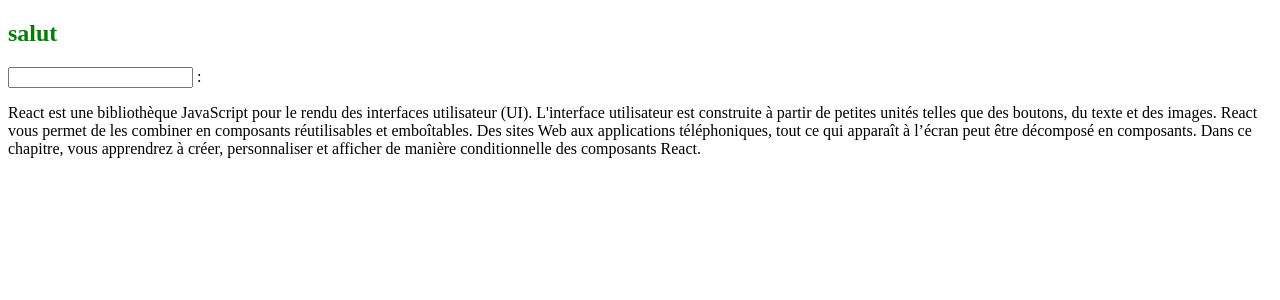
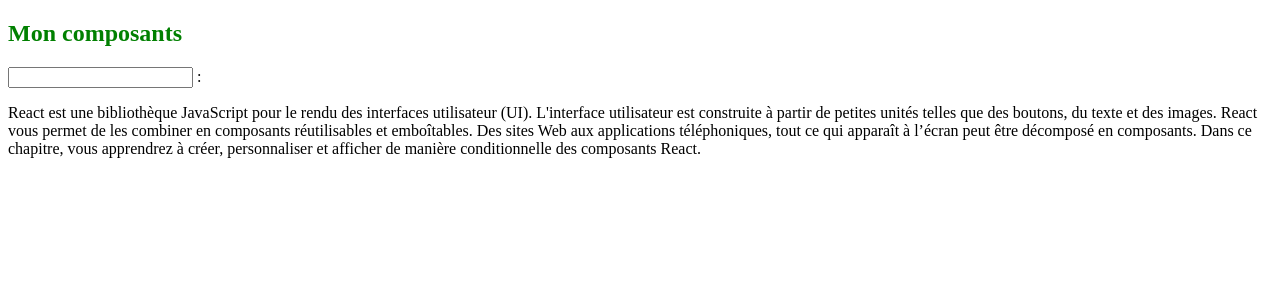
Before and after one commit to hayetmnasrighabri/reactjs, a React (Create React App) app: page / in a window 1280 px wide. Shown: the top 300 px of the page. Built offline with nearby package versions, Linux system fonts and the light colour scheme.

Commit message:
children

```diff
--- a/src/App.js
+++ b/src/App.js
@@ -2,7 +2,7 @@
 function App() {
   return (
     <>
-    <Title color="green"/>
+    <Title color="green">Mon composants</Title>
     <input type="text"/> :
       <p>React est une bibliothèque
        JavaScript pour le rendu des
@@ -18,10 +18,10 @@
   );
 }
 
-function Title({color}) {
+function Title({color, children}) {
 
   return(
-  <h2 style={{color:color}}>salut</h2>
+  <h2 style={{color:color}}>{children}</h2>
   )
 }
 
```
